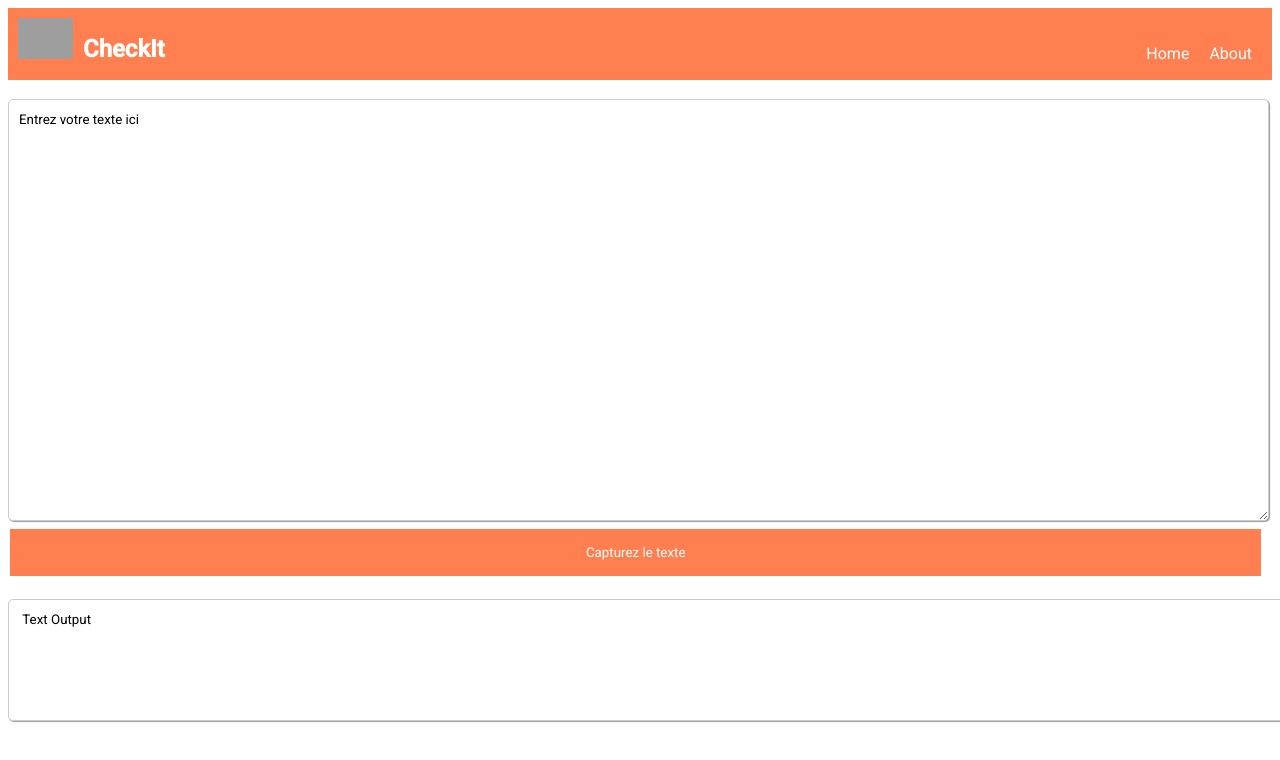
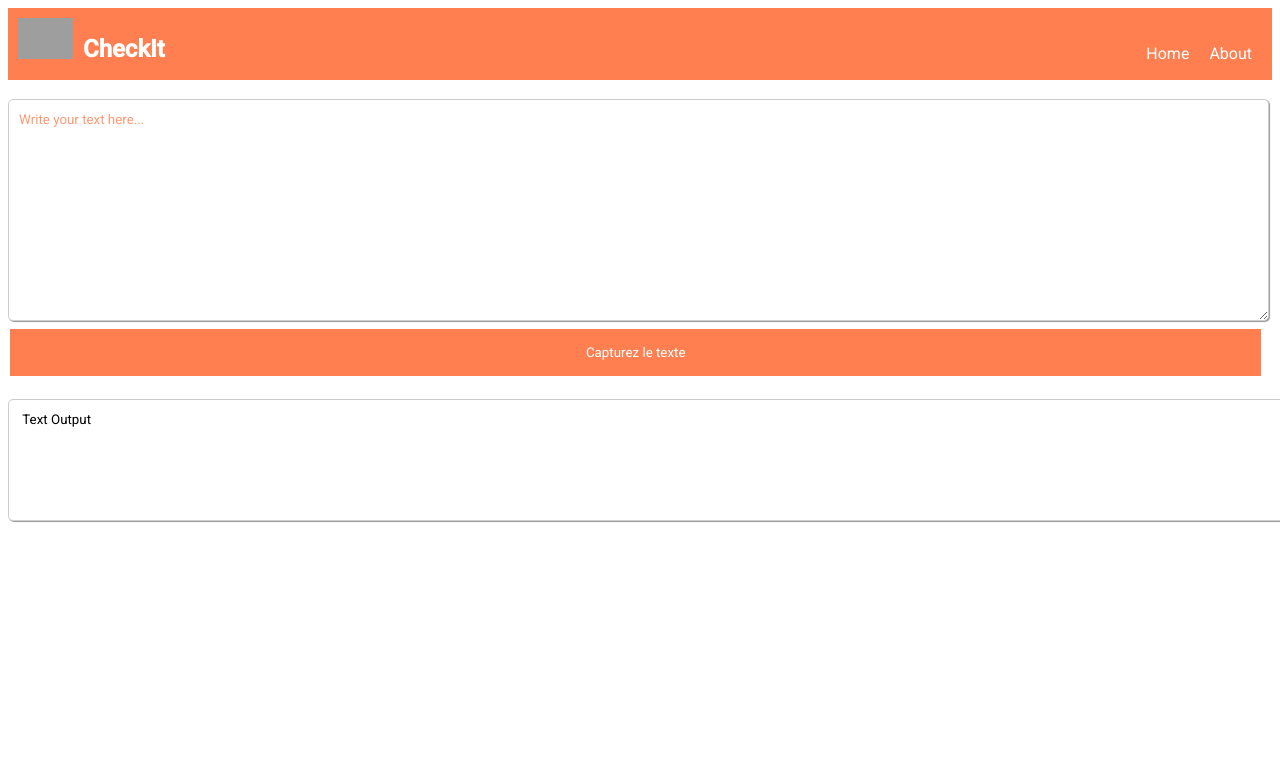
Before and after one commit to Juju2575/CheckIt, an Angular app in the folder checkit/: page / in a window 1280 px wide. Shown: the top 760 px of the page. Built offline with nearby package versions, Linux system fonts and the light colour scheme; grey boxes are pictures that could not be loaded.

Commit message:
Ajout placeholder dans la fenêtre de texte

```diff
--- a/checkit/src/app/text-box/text-box.component.css
+++ b/checkit/src/app/text-box/text-box.component.css
@@ -27,7 +27,7 @@ button {
 
 textarea {
     width: 100%;
-    height: 400px;
+    height: 200px;
     padding: 10px;
     max-width: 98%;
     line-height: 1.5;
@@ -35,3 +35,8 @@ textarea {
     border: 1px solid #ccc;
     box-shadow: 1px 1px 1px #999;
 }
+
+textarea::placeholder {
+    opacity: .8;
+    color: coral;
+}
--- a/checkit/src/app/text-box/text-box.component.html
+++ b/checkit/src/app/text-box/text-box.component.html
@@ -1,4 +1,4 @@
 <br>
-<textarea #textarea col = 30>Entrez votre texte ici</textarea>
+<textarea placeholder = "Write your text here..." #textarea></textarea>
 <button (click)="captureText(textarea.value)">Capturez le texte</button>
 <br>
```
